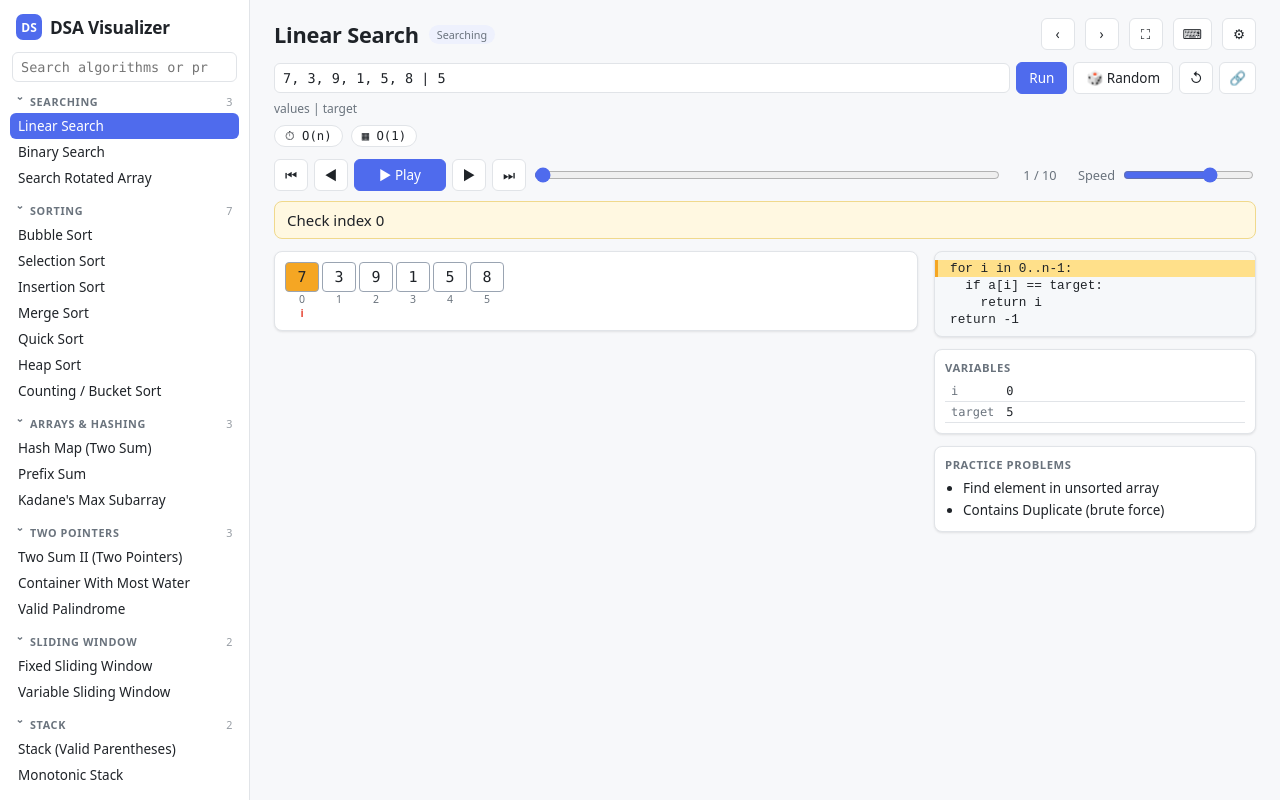
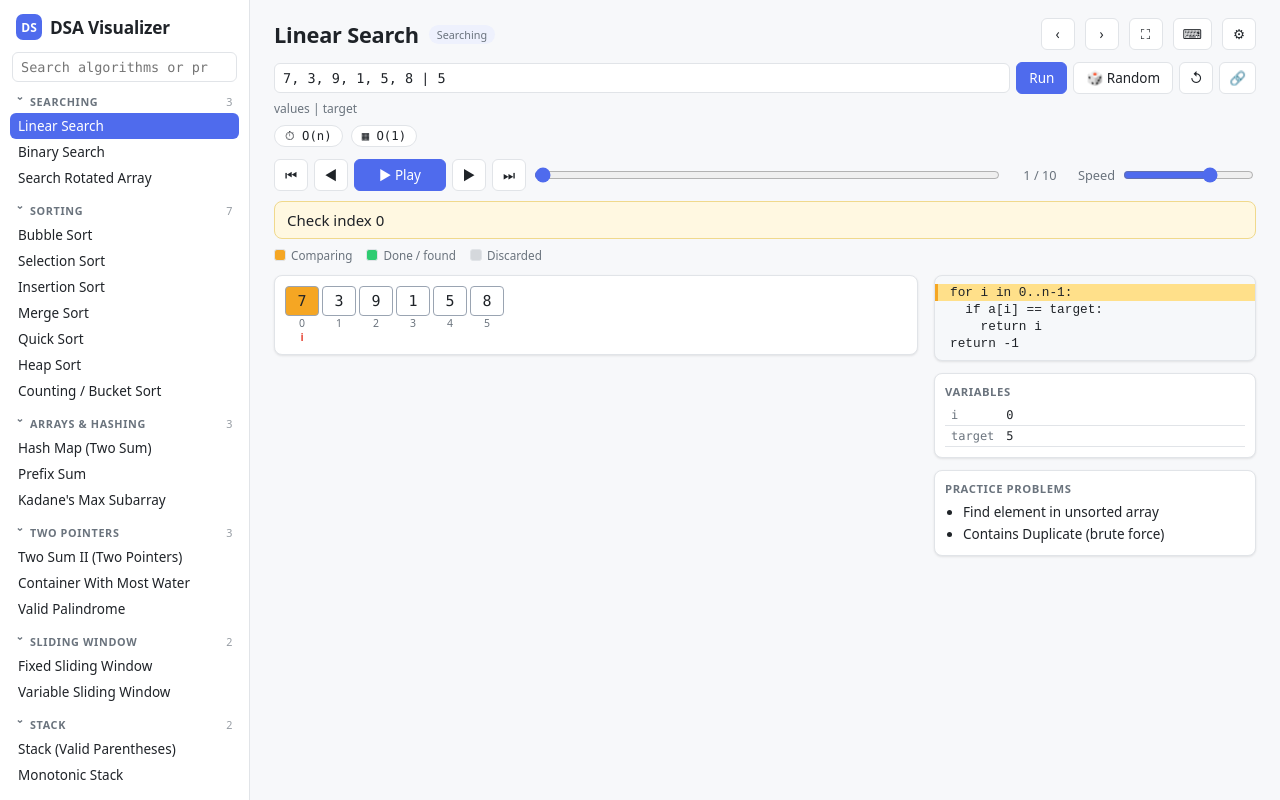
Before and after one commit to RealCloudyPanda/DSA-Visualizer, a React (Vite) app: page / in a window 1280 px wide. Built offline with nearby package versions, Linux system fonts and the light colour scheme.

Commit message:
feat: color legend for each visualizer

```diff
--- a/src/App.tsx
+++ b/src/App.tsx
@@ -1,11 +1,11 @@
-import { useEffect, useRef, useState } from 'react'
+import { useEffect, useMemo, useRef, useState } from 'react'
 import { Algo, Frame } from './core'
 import Sidebar from './Sidebar'
 import { COMPLEXITY } from './complexity'
 import { ViewBox } from './Views'
 import Settings from './Settings'
 import Help from './Help'
-import { DEFAULT_PREFS, Prefs, applyPrefs, useStored } from './prefs'
+import { DEFAULT_PREFS, Prefs, applyPrefs, useStored, COLOR_KEYS } from './prefs'
 
 const mods = import.meta.glob<{ default: Algo }>('./algos/*.ts', { eager: true })
 const ALGOS = Object.entries(mods).map(([p, m]) => ({ id: p.slice(8, -3), ...m.default }))
@@ -22,6 +22,7 @@ export default function App() {
   const [input, setInput] = useState(algo.input)
   const history = saved[algo.id] ?? []
   const [frames, setFrames] = useState<Frame[]>([])
+  const legend = useMemo(() => { const j = JSON.stringify(frames); return (Object.keys(COLOR_KEYS) as (keyof typeof COLOR_KEYS)[]).filter(k => j.includes(`var(--c-${k})`)) }, [frames])
   const [i, setI] = useState(0)
   const [playing, setPlaying] = useState(false)
   const [err, setErr] = useState('')
@@ -120,6 +121,7 @@ export default function App() {
         </div>
         {err && <div className="err">⚠ {err}</div>}
         <div className="msg">{f?.msg}</div>
+        {legend.length > 0 && <div className="legend">{legend.map(k => <span key={k}><i style={{ background: `var(--c-${k})` }} />{COLOR_KEYS[k]}</span>)}</div>}
         <div className="body">
           <div className="views" style={{ zoom: prefs.zoom }}>{f?.views.map((v, k) => <ViewBox key={k} v={v} />)}</div>
           <div className="side">
--- a/src/style.css
+++ b/src/style.css
@@ -106,3 +106,5 @@ nav a .grow { flex: 1 }
 .cx { display: flex; gap: 8px; flex-wrap: wrap; margin: -2px 0 12px; font-size: .82em }
 .cx span { padding: 3px 10px; border-radius: 99px; border: 1px solid var(--line); background: var(--panel); font-family: ui-monospace, Menlo, monospace }
 .cx .note { font-family: inherit; color: var(--muted); border-style: dashed }
+.legend { display: flex; gap: 14px; flex-wrap: wrap; font-size: .78em; color: var(--muted); margin: -4px 0 12px }
+.legend span { display: flex; align-items: center; gap: 5px } .legend i { width: 12px; height: 12px; border-radius: 3px; border: 1px solid var(--line) }
```
